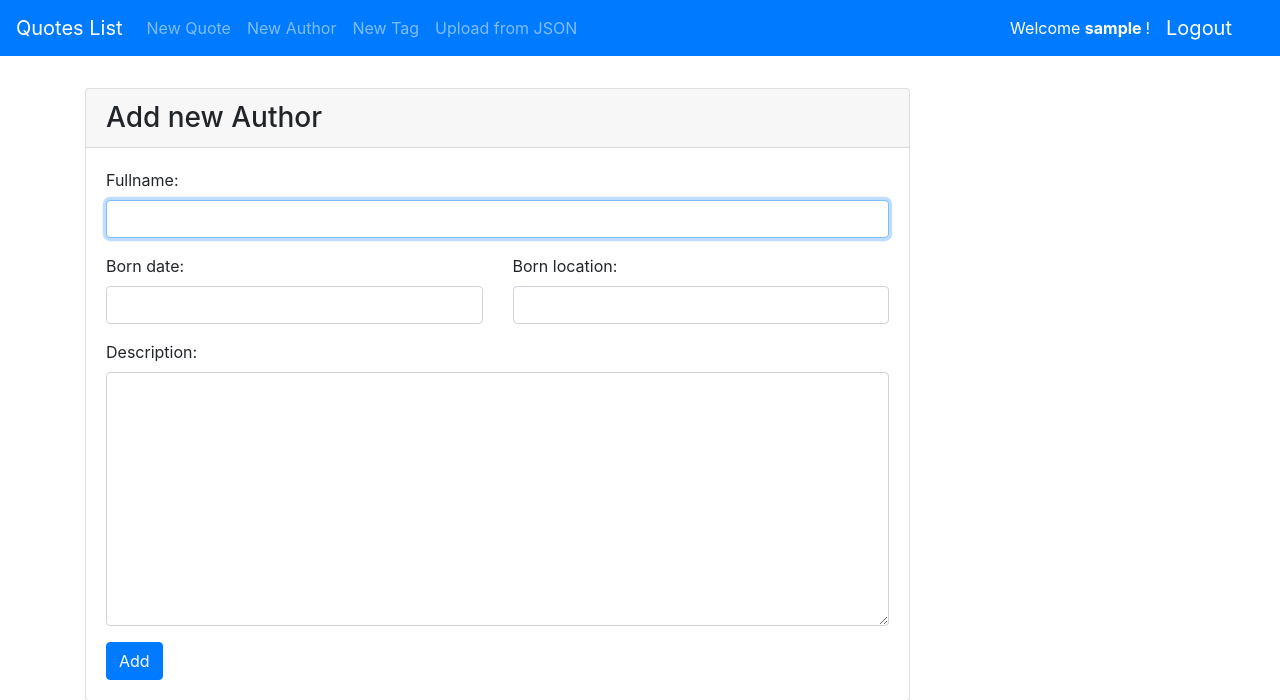
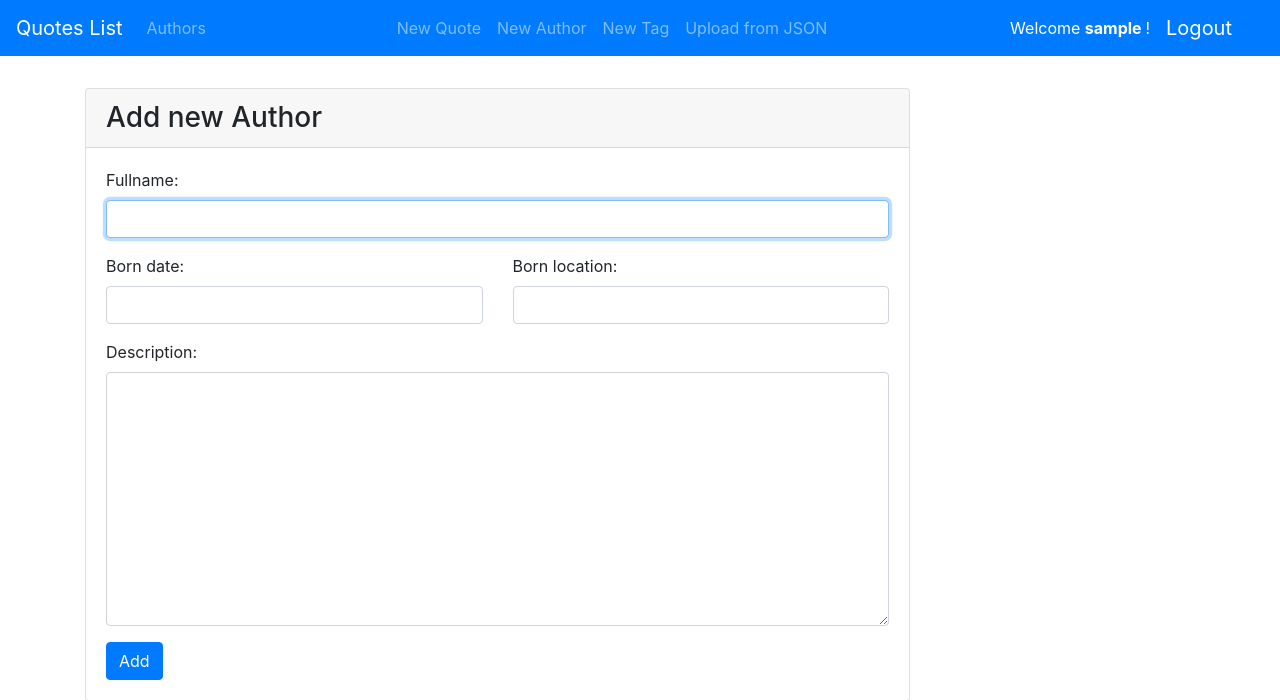
Before and after one commit to kravtsov-s-o/hw-web-10, a Django app: page /add/author in a window 1280 px wide. Shown: the top 700 px of the page. Run offline with Django 5.2, Linux system fonts and the light colour scheme; the visitor is signed in with stand-in values (Sample User, id 1); some libraries are stand-ins or nearby versions.

Commit message:
add authors list page

```diff
--- a/quotes/quotes_list/templates/quotes_list/base.html
+++ b/quotes/quotes_list/templates/quotes_list/base.html
@@ -20,6 +20,11 @@
 
 <nav class="navbar navbar-expand-md navbar-dark bg-primary justify-content-between box-shadow">
     <a href="/" class="navbar-brand">Quotes List</a>
+    <ul class="navbar-nav mr-auto">
+        <li class="nav-item">
+            <a class="nav-link" href="{% url 'quotes_list:authors' %}">Authors</span></a>
+        </li>
+    </ul>
     {% if user.is_authenticated %}
     <ul class="navbar-nav mr-auto">
         <li class="nav-item">
--- a/quotes/quotes_list/urls.py
+++ b/quotes/quotes_list/urls.py
@@ -6,6 +6,7 @@ app_name = 'quotes_list'
 urlpatterns = [
     path('', views.main, name='main'),
     path('author/<int:author_id>', views.author, name='author'),
+    path('authors', views.authors, name='authors'),
     path('add/tag', views.addtag, name='addtag'),
     path('add/author', views.addauthor, name='addauthor'),
     path('add/quote', views.addquote, name='addquote'),
--- a/quotes/quotes_list/views.py
+++ b/quotes/quotes_list/views.py
@@ -20,7 +20,6 @@ def main(request):
     else:
         quotes = Quote.objects.all().order_by('-created')
 
-
     items_per_page = 10
     paginator = Paginator(quotes, items_per_page)
 
@@ -37,6 +36,11 @@ def main(request):
 
     return render(request, 'quotes_list/index.html',
                   context={"quotes": quotes_page, 'page_range': page_range, 'tags': tags})
+
+
+def authors(request):
+    authors = Author.objects.all().order_by('fullname')
+    return render(request, 'quotes_list/authors.html', {"authors": authors})
 
 
 def author(request, author_id):
--- a/quotes/scraping/views.py
+++ b/quotes/scraping/views.py
@@ -20,7 +20,7 @@ def uploadauthors(request):
                 description=item.get('description', '')
             )
 
-        return redirect(to='quotes_list:main')
+        return redirect(to='quotes_list:authors')
 
     return render(request, 'scraping/index.html')
 
```
Also changed, not shown: quotes/quotes_list/templates/quotes_list/authors.html (added, +18 -0 lines).
